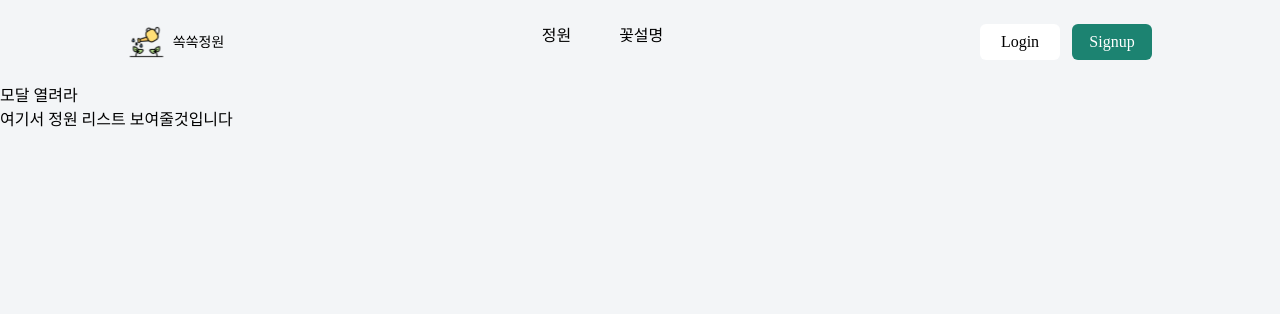
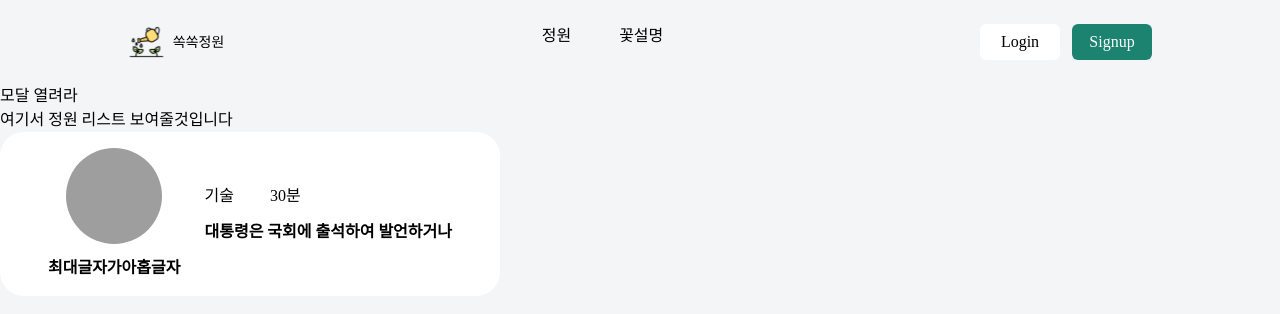
Before and after one commit to PDA4-Mini-project/FrontEnd, a React (Vite) app: page /garden in a window 1280 px wide. Shown: the top 314 px of the page. Built offline with nearby package versions, Linux system fonts and the light colour scheme; grey boxes are pictures that could not be loaded; a web font is replaced by a local one.

Commit message:
chore: 정원 카드 확인용 코드

```diff
--- a/src/routes/garden/page.jsx
+++ b/src/routes/garden/page.jsx
@@ -1,6 +1,7 @@
 import { useState } from 'react';
 import NavBar from '../../components/Navbar';
 import ReviewModal from '../../components/ReviewModal';
+import GardenCard from '../../components/GardenCard';
 
 export default function GardenPage() {
     const [modalShow, setModalShow] = useState(false);
@@ -10,6 +11,7 @@ export default function GardenPage() {
             <button onClick={() => setModalShow(true)}>모달 열려라</button>
             <div>
                 <h1>여기서 정원 리스트 보여줄것입니다</h1>
+                <GardenCard />
                 {modalShow ? <ReviewModal onHide={() => setModalShow(false)} /> : null}
             </div>
         </>
```
